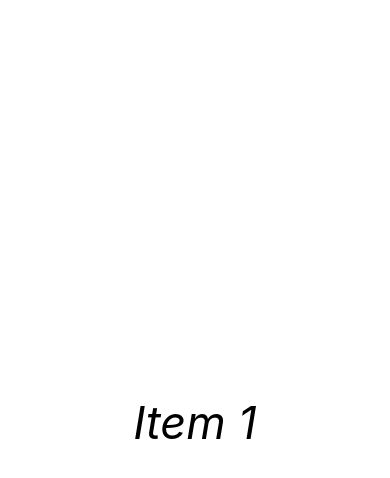
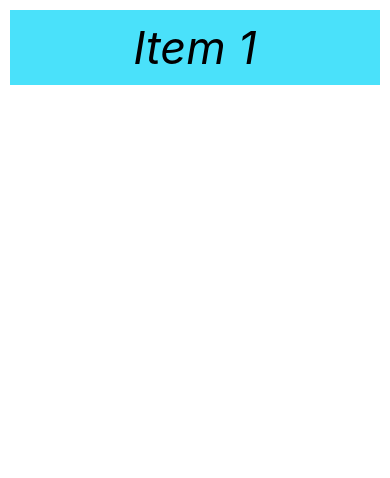
Before and after one commit to kwakyebrilliant/MainApp-mobile, a React Native app: screen / in a window 390 px wide. Shown: the top 478 px of the page. Built offline with nearby package versions, Linux system fonts and the light colour scheme.

Commit message:
app updates

```diff
--- a/App.js
+++ b/App.js
@@ -17,8 +17,10 @@ const App = () => {
   ]);
   return (
     <View style={styles.body}>
-      <Text style={styles.text}>Item 1</Text>
-  </View>
+      <View style={styles.item}>
+        <Text style={styles.text}>Item 1</Text>
+      </View>
+    </View>
   );
 };
 
@@ -27,9 +29,12 @@ const styles = StyleSheet.create({
     flex: 1,
     flexDirection: 'column',
     backgroundColor: '#fff',
+  },
+  item: {
+    margin: 10,
+    backgroundColor: '#4ae1fa',
     justifyContent: 'center',
     alignItems: 'center',
-    borderRadius: 10,
   },
   text: {
     color: '#000000',
```
